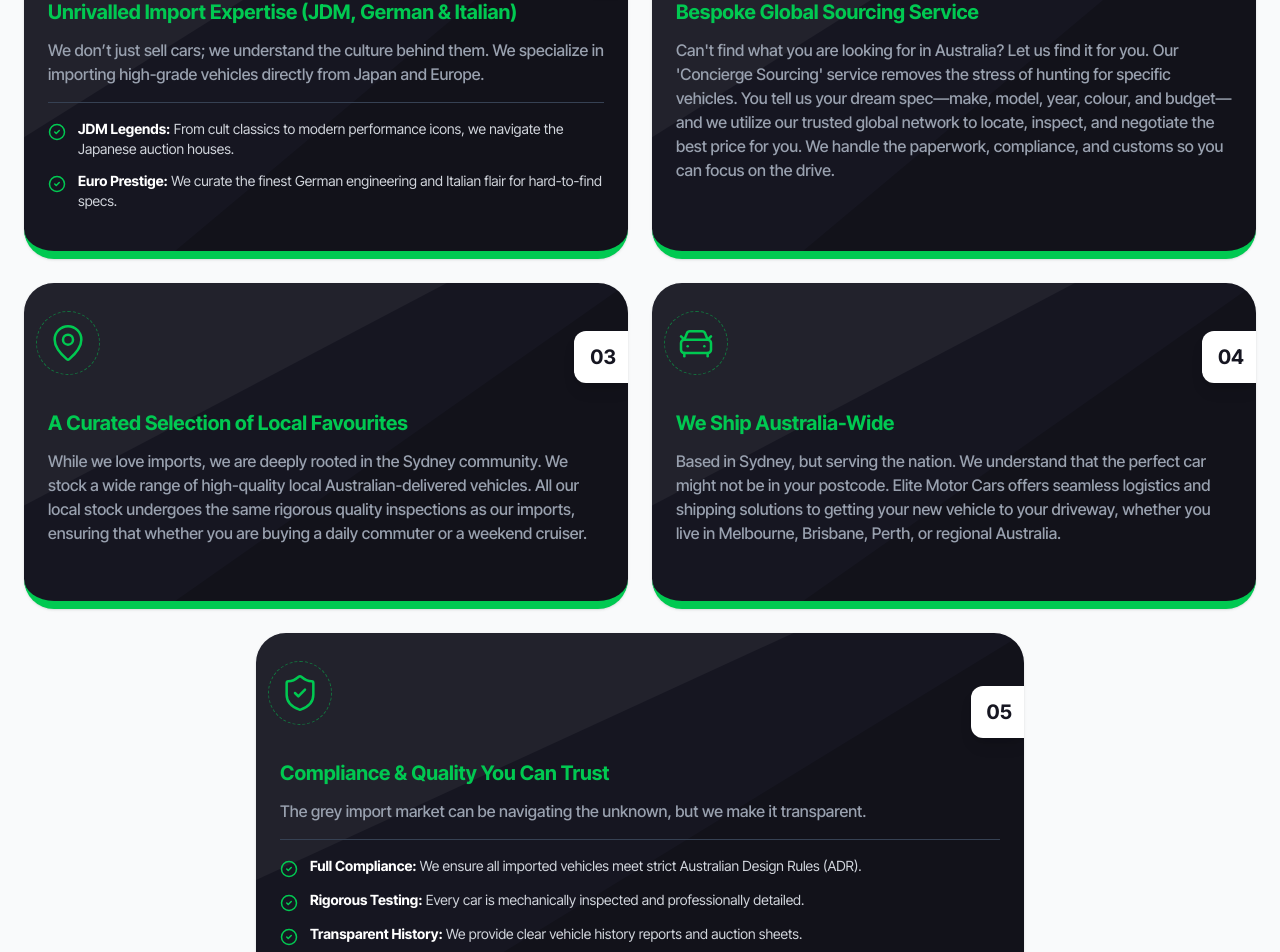
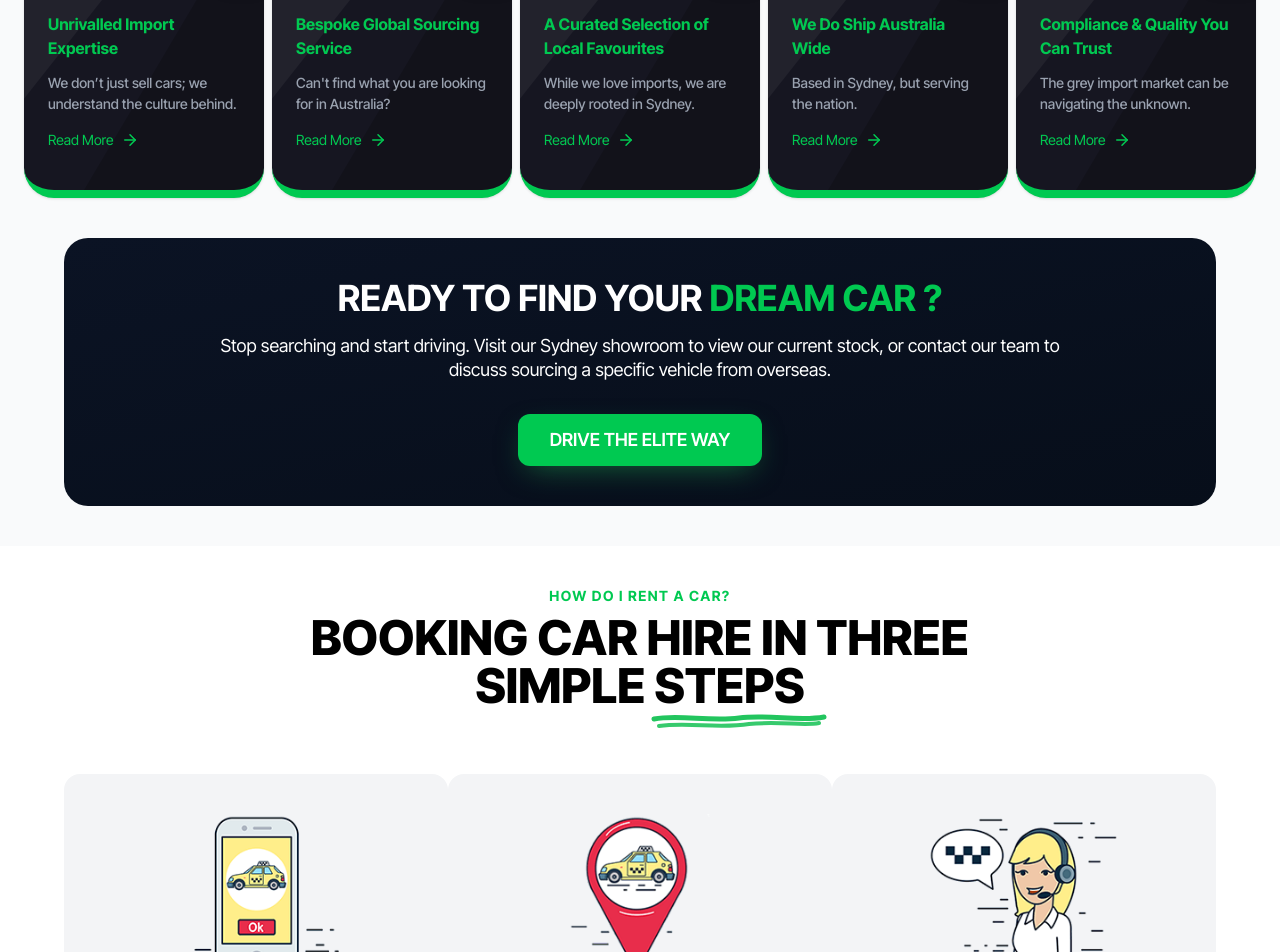
Before and after one commit to 404annas/Car-Detailing, a Next.js app: page / in a window 1280 px wide. Shown: the part 1660-2612 px from the top of the page. Built offline with nearby package versions, Linux system fonts and the light colour scheme.

Commit message:
3 sections updated

```diff
--- a/src/components/Navbar.tsx
+++ b/src/components/Navbar.tsx
@@ -1,6 +1,10 @@
 "use client"
 import { useEffect, useState } from "react"
 import { Contact2, Menu, X } from "lucide-react"
+
+import logo from "@/assets/logo.svg"
+import Image from "next/image"
+import Link from "next/link"
 
 const menuItems = ["Home", "About", "Our Fleet", "Cars", "Services"]
 
@@ -21,8 +25,11 @@
     return (
         <>
             {/* Navbar is now RELATIVE and has a BG color */}
-            <nav className="relative w-full z-50 px-6 lg:px-10 py-4 flex items-center justify-between text-white bg-[#0B1324]">
-                <h1 className="orb text-3xl lg:text-4xl font-bold">LOGO</h1>
+            <nav className="relative w-full z-50 px-6 lg:px-10 py-2 flex items-center justify-between text-white bg-[#0B1324]">
+                {/* <h1 className="orb text-3xl lg:text-4xl font-bold">LOGO</h1> */}
+                <Link href={"/"}>
+                    <Image width={2000} height={2000} alt="Elite Motor Cars Logo" className="w-20 rounded-full" src={logo} />
+                </Link>
 
                 <div className="hidden lg:flex items-center gap-10">
                     {menuItems.map((item) => (
--- a/src/components/Offering.tsx
+++ b/src/components/Offering.tsx
@@ -8,48 +8,39 @@
   Globe,
   ShieldCheck,
   CheckCircle2,
-  Car
+  Car,
+  ArrowRight
 } from "lucide-react";
 
 const services = [
   {
     id: "01",
-    title: "Unrivalled Import Expertise (JDM, German & Italian)",
-    description: "We don’t just sell cars; we understand the culture behind them. We specialize in importing high-grade vehicles directly from Japan and Europe.",
-    // Points array handle karne ke liye
-    points: [
-      { label: "JDM Legends", text: "From cult classics to modern performance icons, we navigate the Japanese auction houses." },
-      { label: "Euro Prestige", text: "We curate the finest German engineering and Italian flair for hard-to-find specs." }
-    ],
+    title: "Unrivalled Import Expertise",
+    description: "We don’t just sell cars; we understand the culture behind.",
     icon: <Globe size={40} strokeWidth={1.5} />,
   },
   {
     id: "02",
     title: "Bespoke Global Sourcing Service",
-    description: "Can't find what you are looking for in Australia? Let us find it for you. Our 'Concierge Sourcing' service removes the stress of hunting for specific vehicles. You tell us your dream spec—make, model, year, colour, and budget—and we utilize our trusted global network to locate, inspect, and negotiate the best price for you. We handle the paperwork, compliance, and customs so you can focus on the drive.",
+    description: "Can't find what you are looking for in Australia?",
     icon: <Search size={40} strokeWidth={1.5} />,
   },
   {
     id: "03",
     title: "A Curated Selection of Local Favourites",
-    description: "While we love imports, we are deeply rooted in the Sydney community. We stock a wide range of high-quality local Australian-delivered vehicles. All our local stock undergoes the same rigorous quality inspections as our imports, ensuring that whether you are buying a daily commuter or a weekend cruiser.",
+    description: "While we love imports, we are deeply rooted in Sydney.",
     icon: <MapPin size={40} strokeWidth={1.5} />,
   },
   {
     id: "04",
-    title: "We Ship Australia-Wide",
-    description: "Based in Sydney, but serving the nation. We understand that the perfect car might not be in your postcode. Elite Motor Cars offers seamless logistics and shipping solutions to getting your new vehicle to your driveway, whether you live in Melbourne, Brisbane, Perth, or regional Australia.",
+    title: "We Do Ship Australia Wide",
+    description: "Based in Sydney, but serving the nation.",
     icon: <CarFront size={40} strokeWidth={1.5} />,
   },
   {
     id: "05",
     title: "Compliance & Quality You Can Trust",
-    description: "The grey import market can be navigating the unknown, but we make it transparent.",
-    points: [
-      { label: "Full Compliance", text: "We ensure all imported vehicles meet strict Australian Design Rules (ADR)." },
-      { label: "Rigorous Testing", text: "Every car is mechanically inspected and professionally detailed." },
-      { label: "Transparent History", text: "We provide clear vehicle history reports and auction sheets." }
-    ],
+    description: "The grey import market can be navigating the unknown.",
     icon: <ShieldCheck size={40} strokeWidth={1.5} />,
   },
 ];
@@ -77,12 +68,11 @@
         </div>
 
         {/* Cards Grid */}
-        <div className="grid grid-cols-1 md:grid-cols-2 gap-6">
+        <div className="grid grid-cols-1 md:grid-cols-5 gap-2">
           {services.map((service, index) => (
             <div
               key={service.id}
               className={`group relative bg-[#161621] rounded-[30px] overflow-hidden border-b-[8px] border-green-500 transition-transform duration-300 hover:-translate-y-2 shadow-sm
-                ${index === 4 ? "md:col-span-2 md:max-w-3xl md:mx-auto w-full" : ""}
                 `}
             >
               {/* Geometric Background Effect */}
@@ -112,28 +102,15 @@
                 </div>
 
                 {/* Text Content */}
-                <h3 className="text-green-500 orb text-xl font-bold mb-3 transition-colors group-hover:text-white duration-300">
+                <h3 className="text-green-500 orb text-base font-bold mb-3 transition-colors group-hover:text-white duration-300">
                   {service.title}
                 </h3>
 
-                <p className="text-gray-400 text-base font-medium leading-normal mb-4">
+                <p className="text-gray-400 text-sm font-medium leading-normal mb-4">
                   {service.description}
                 </p>
 
-                {/* Render Points if they exist (For Index 0 and 4) */}
-                {service.points && (
-                  <div className="space-y-3 mt-4 border-t border-gray-700 pt-4">
-                    {service.points.map((point, i) => (
-                      <div key={i} className="flex items-start gap-3">
-                        <CheckCircle2 className="text-green-500 mt-1 shrink-0" size={18} />
-                        <p className="text-gray-300 text-sm">
-                          <strong className="text-white">{point.label}:</strong> {point.text}
-                        </p>
-                      </div>
-                    ))}
-                  </div>
-                )}
-
+                <button className="text-green-500 hover:underline hover:translate-y-1 transition-all duration-300 flex items-center gap-2 text-sm cursor-pointer">Read More <ArrowRight size={18}/></button>
               </div>
             </div>
           ))}
```
Also changed, not shown: src/assets/logo.svg (added).
